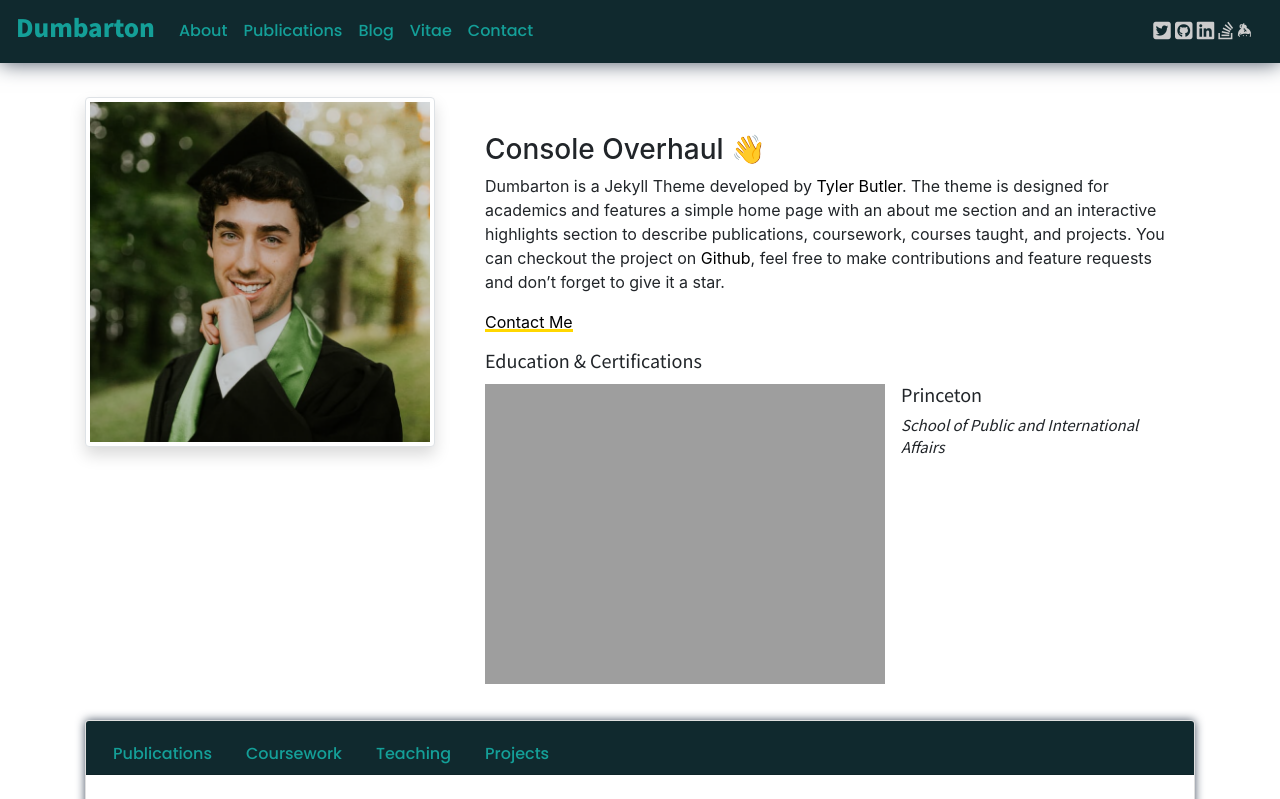
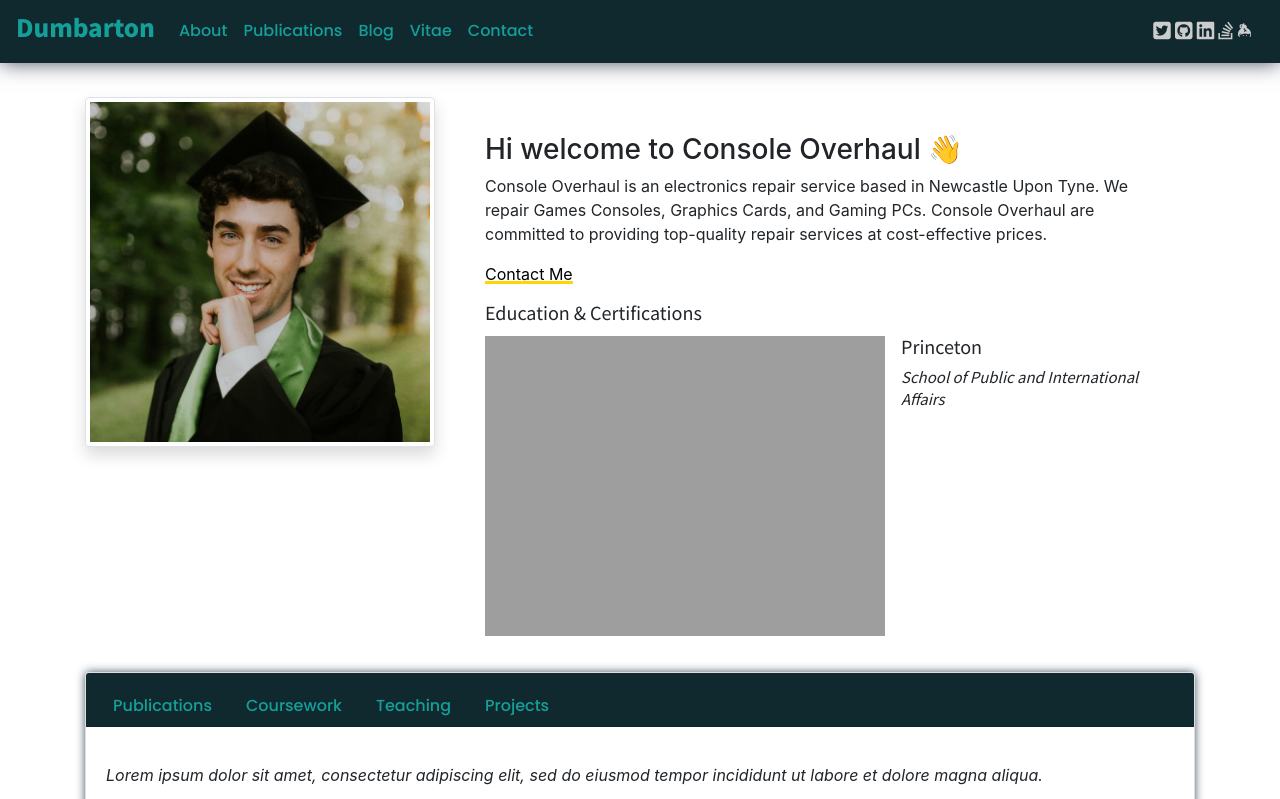
Before and after one commit to Websitebydesign/consoleoverhaul, a Jekyll site: the page built from index.md, in a window 1280 px wide, cut to the strip 0-799 px from the top of the page. Built offline with Jekyll 4.4.1, drawn with Linux system fonts in a browser that asks for light colours; nearby versions of some CDN libraries; comment, search, counter and statistics services are not loaded; our own code applies the rules of GitHub Pages for plain Markdown files.

Commit message:
index.md: updated markdown_content

```diff
--- a/index.md
+++ b/index.md
@@ -3,8 +3,9 @@ layout: home
 title: null
 date: '2020-11-20'
 ---
-### Console Overhaul 👋
+### Hi welcome to Console Overhaul 👋
 
-Dumbarton is a Jekyll Theme developed by [Tyler Butler](https://github.com/tcbutler320). The theme is designed for academics and features a simple home page with an about me section and an interactive highlights section to describe publications, coursework, courses taught, and projects. You can checkout the project on [Github](https://github.com/tcbutler320/Jekyll-Theme-Dumbarton), feel free to make contributions and feature requests and don't forget to give it a star.
+Console Overhaul is an electronics repair service based in Newcastle Upon Tyne. We repair Games Consoles, Graphics Cards, and Gaming PCs. Console Overhaul are  committed to providing top-quality repair services at cost-effective
+prices.
 
 <a href="/contact.html" class="highlighted">Contact Me</a>
```
